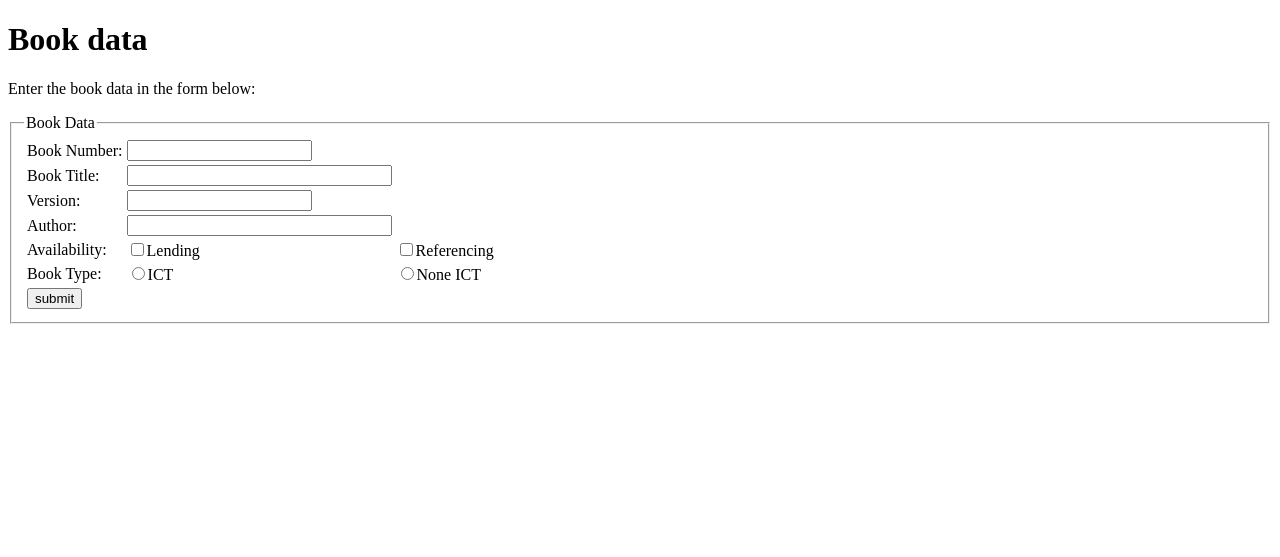
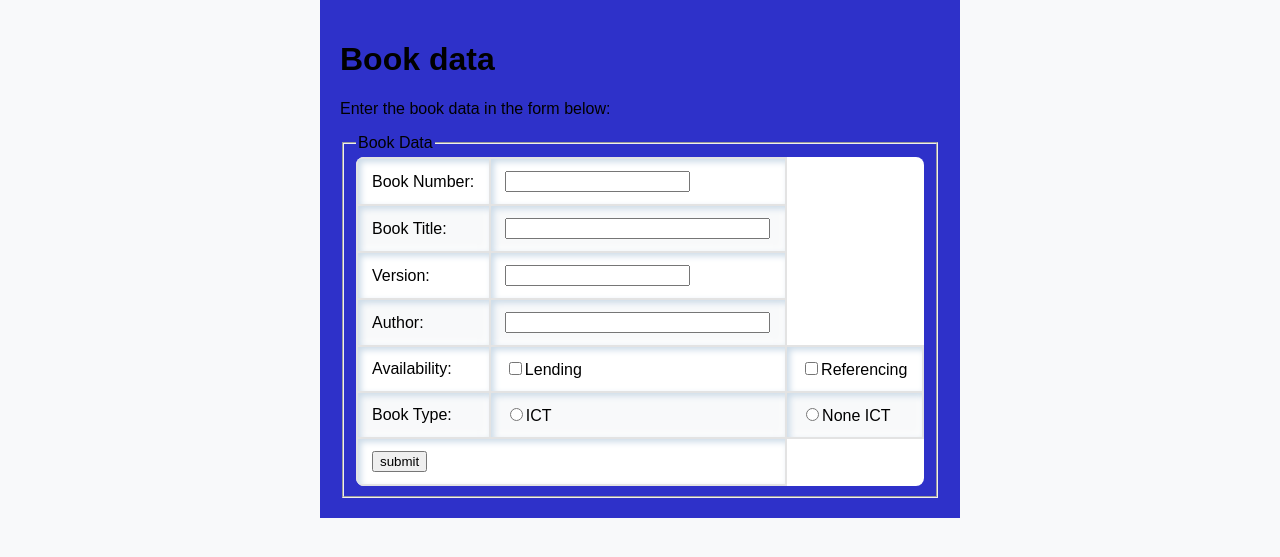
Before and after one commit to Dinithi1625403/Books-Management-System, a PHP site: page /newBook.php in a window 1280 px wide. Shown: the top 557 px of the page. Run offline with PHP 8.4, Linux system fonts and the light colour scheme.

```diff
--- a/admin.css
+++ b/admin.css
@@ -210,3 +210,12 @@ tr:nth-child(even) {
             font-size: 1em;
             }
         }
+
+
+.form-container {
+    max-width: 600px;
+    margin: 0 auto;
+    padding: 20px;
+    background-color: #2e31c9;
+
+}
--- a/newBook.php
+++ b/newBook.php
@@ -26,9 +26,10 @@ if (isset($_GET['book_index_edit'])) {
     <meta charset="UTF-8">
     <meta name="viewport" content="width=device-width, initial-scale=1.0">
     <title>Add new book</title>
+    <link rel="stylesheet" href="admin.css">
 </head>
 <body>
-    <div class="container">
+    <div class="form-container" >
         <h1>Book data</h1>
         <p>Enter the book data in the form below:</p>
 
```
Also changed, not shown: admin.html (+1 -24 lines).
